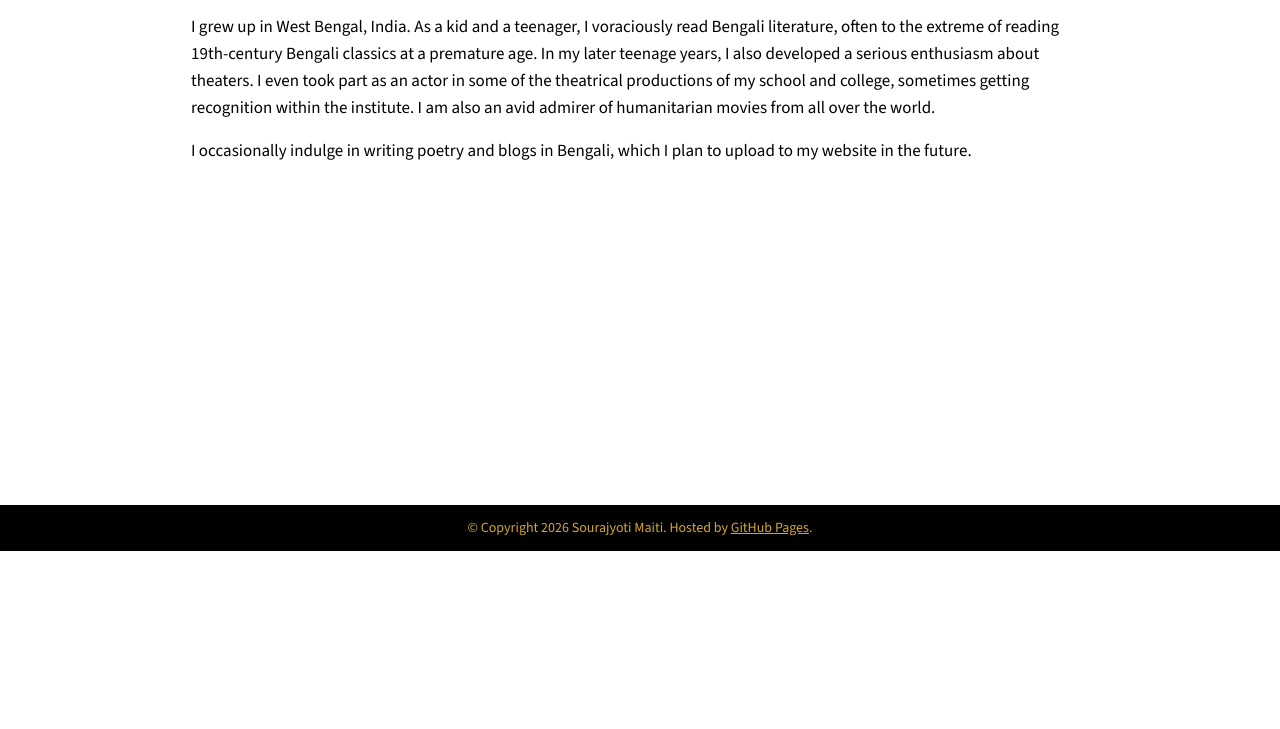
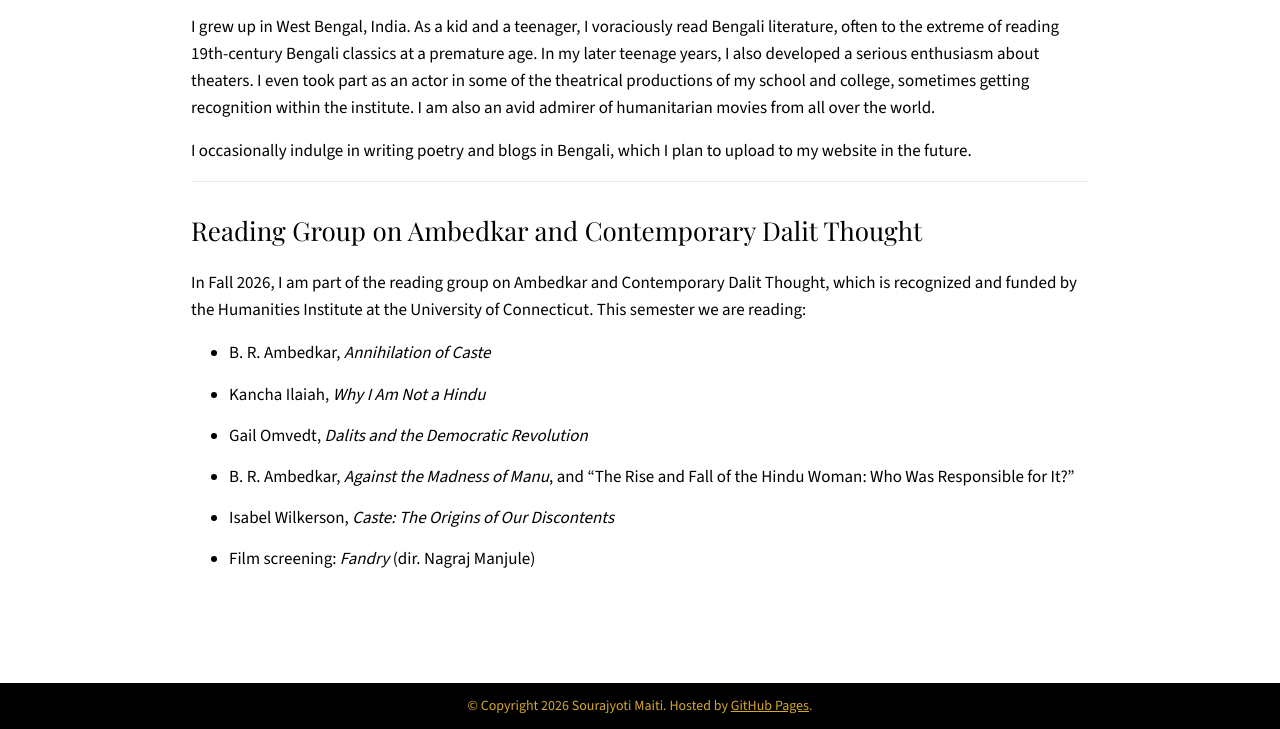
Before and after one commit to soura-code/sourajyoti, a plain HTML site: page far-from-the-math.html in a window 1280 px wide. Shown: the part 249-978 px from the top of the page. Before the commit the page ends 800 px from the top, so only its background shows below. Drawn offline with nearby package versions, Linux system fonts and the light colour scheme.

Commit message:
Add files via upload

```diff
--- a/far-from-the-math.html
+++ b/far-from-the-math.html
@@ -50,6 +50,21 @@
   I occasionally indulge in writing poetry and blogs in Bengali, which I plan to upload to my website
   in the future.
 </p>
+<div class="block" style="border-top:1px solid var(--rule); margin-top:12px;">
+  <h2 style="padding:0">Reading Group on Ambedkar and Contemporary Dalit Thought</h2>
+  <p>
+    In Fall 2026, I am part of the reading group on Ambedkar and Contemporary Dalit Thought, which is
+    recognized and funded by the Humanities Institute at the University of Connecticut. This semester we are reading:
+  </p>
+  <ul class="items">
+    <li>B. R. Ambedkar, <em>Annihilation of Caste</em></li>
+    <li>Kancha Ilaiah, <em>Why I Am Not a Hindu</em></li>
+    <li>Gail Omvedt, <em>Dalits and the Democratic Revolution</em></li>
+    <li>B. R. Ambedkar, <em>Against the Madness of Manu</em>, and &ldquo;The Rise and Fall of the Hindu Woman: Who Was Responsible for It?&rdquo;</li>
+    <li>Isabel Wilkerson, <em>Caste: The Origins of Our Discontents</em></li>
+    <li>Film screening: <em>Fandry</em> (dir. Nagraj Manjule)</li>
+  </ul>
+</div>
 </main>
 <footer>&copy; Copyright 2026 Sourajyoti Maiti. Hosted by <a href="https://pages.github.com/" style="color:inherit;text-decoration:underline">GitHub Pages</a>.</footer>
 <script>
```
